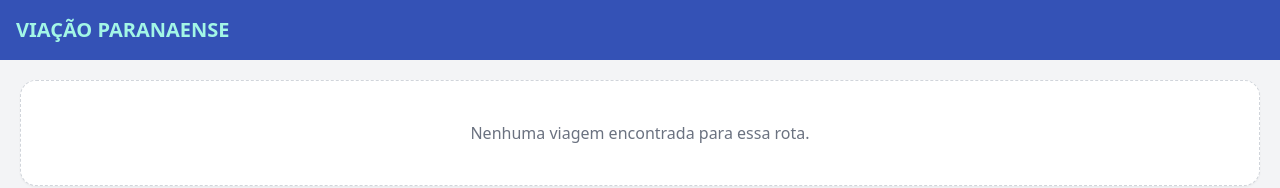
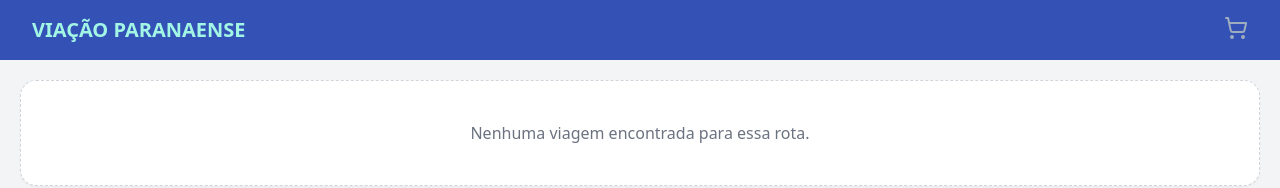
Before and after one commit to andrewnationdev/viacao-paranaense-fullstack, a Nuxt app: page / in a window 1280 px wide. Shown: the top 188 px of the page. Built offline with nearby package versions, Linux system fonts and the light colour scheme; no server answers.

Commit message:
⚡️ Melhorias de performance e experiência do usuário

```diff
--- a/components/Form.vue
+++ b/components/Form.vue
@@ -14,7 +14,7 @@
         >
         <select
           v-model="origemSelecionada"
-          disabled="lockChanges"
+          :disabled="lockChanges"
           class="p-3 border-2 border-gray-200 rounded-lg text-gray-700 bg-white focus:border-blue-500 focus:ring-3 focus:ring-blue-100 outline-none transition-all"
           required
         >
@@ -62,7 +62,7 @@
         >
         <input
           type="date"
-          disabled="lockChanges"
+          :disabled="lockChanges"
           v-model="dataSelecionada"
           class="p-3 border-2 border-gray-200 rounded-lg text-gray-700 focus:border-teal-500 focus:ring-3 focus:ring-teal-100 outline-none transition-all"
           :min="today"
@@ -72,8 +72,8 @@
 
       <button
         type="submit"
-        disabled="lockChanges"
-        class="w-full p-4 bg-green-700 hover:bg-teal-600 active:scale-95 text-white font-bold rounded-lg text-lg transition-all shadow-md"
+        :disabled="lockChanges"
+        class="w-full cursor-pointer p-4 bg-green-700 hover:bg-teal-600 active:scale-95 text-white font-bold rounded-lg text-lg transition-all shadow-md"
       >
         Buscar Passagens
       </button>
@@ -96,13 +96,13 @@
 
 const { data } = defineProps(['cidades', 'viagens']);
 
-const lockChanges = () => {
-  if(id_selecionado.value && id_destination.value && id_origin.value){
+const lockChanges = computed(() => {
+  if(id_selecionado.value && origemSelecionada.value && destinoSelecionado.value){
     return true;
   }
 
   return false;
-}
+});
 
 const citiesMap = computed(() => {
   if (!data.cidades.value) return {};
--- a/components/Header.vue
+++ b/components/Header.vue
@@ -1,7 +1,18 @@
 <template>
   <header
-    class="p-4 top-0 z-50 opacity-[90%] m-auto w-full sticky flex justify-between bg-blue-800"
+    class="px-8 py-4 top-0 z-50 opacity-[90%] m-auto w-full sticky flex justify-between bg-blue-800"
   >
     <h1 class="font-bold text-xl text-teal-200">VIAÇÃO PARANAENSE</h1>
+    <a
+      aria-role="button"
+      title="Meus Bilhetes"
+      class="text-slate-400 hover:cursor-pointer hover:text-white"
+    >
+      <ShoppingCart />
+    </a>
   </header>
 </template>
+
+<script setup>
+  import {ShoppingCart} from 'lucide-vue-next';
+</script>
--- a/components/PassengersForm.vue
+++ b/components/PassengersForm.vue
@@ -122,10 +122,17 @@
         body: JSON.stringify(payload)
       });
       const data = await tickets_req.json();
-      if(data.status.code == 200){
+      if (data.status.code == 200) {
         alert('Reserva enviada com sucesso!');
+
         tickets.value = data.data;
         paymentConfirmed.value = true;
+
+        const history = JSON.parse(localStorage.getItem('purchases')) || [];
+
+        const newItems = Array.isArray(data.data) ? data.data : [data.data];
+        const updatedHistory = [...history, ...newItems];
+        localStorage.setItem('purchases', JSON.stringify(updatedHistory));
       } else {
         alert(data.status.message);
       }
```
